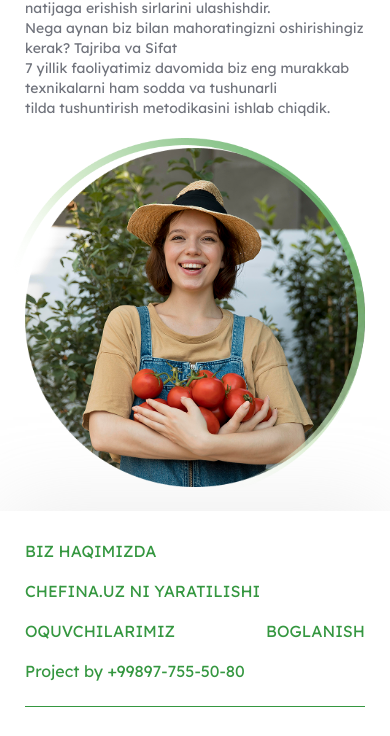
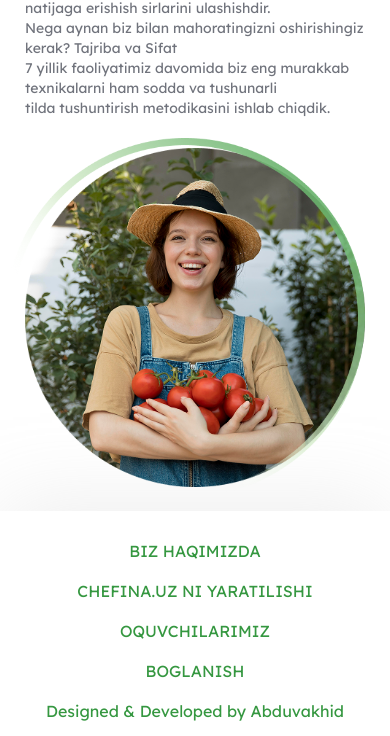
Before and after one commit to abdusattorovabduvohid/chefina.uz2, a plain HTML site: page index.html in a window 390 px wide. Shown: the part 4691-5427 px from the top of the page. Drawn offline with Linux system fonts and the light colour scheme; a web font is replaced by a local one.

Commit message:
fix bugsss

```diff
--- a/index.html
+++ b/index.html
@@ -281,7 +281,7 @@
               <li><a href="#studient">OQUVCHILARIMIZ</a></li>
               <li><a href="tel:+998977302090">BOGLANISH</a></li>
               <li>
-                <a href="tel:+998977555080">Project by +99897-755-50-80</a>
+                <a href="tel:+998977555080">  Designed & Developed by Abduvakhid</a>
               </li>
             </ul>
 
--- a/styles/index.css
+++ b/styles/index.css
@@ -815,8 +815,7 @@ footer {
     text-align: center;
     padding-bottom: 20px;
     display: flex;
-    justify-content: space-between;
-    flex-wrap: wrap;
+    flex-direction: column;
   }
 
   .ft-tt li {
```
